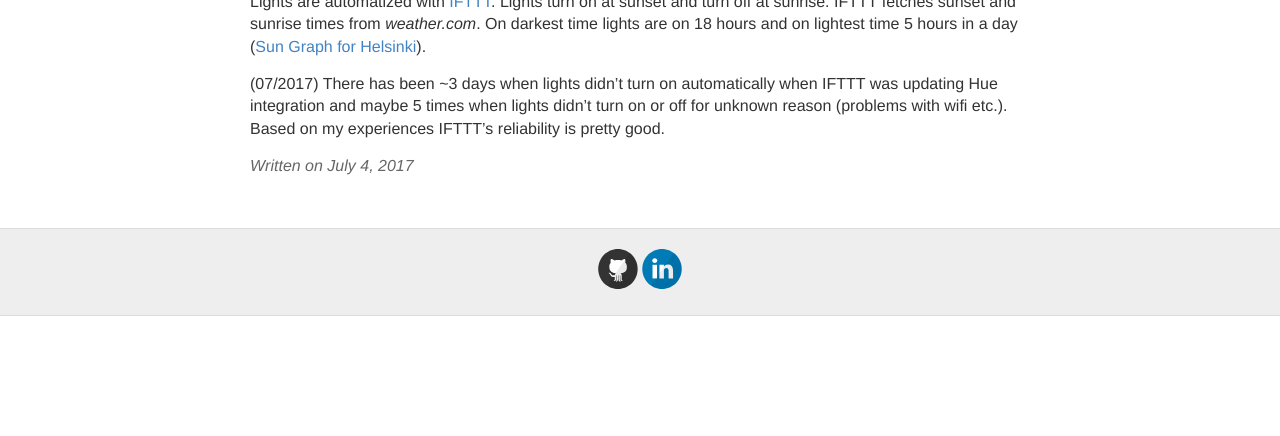
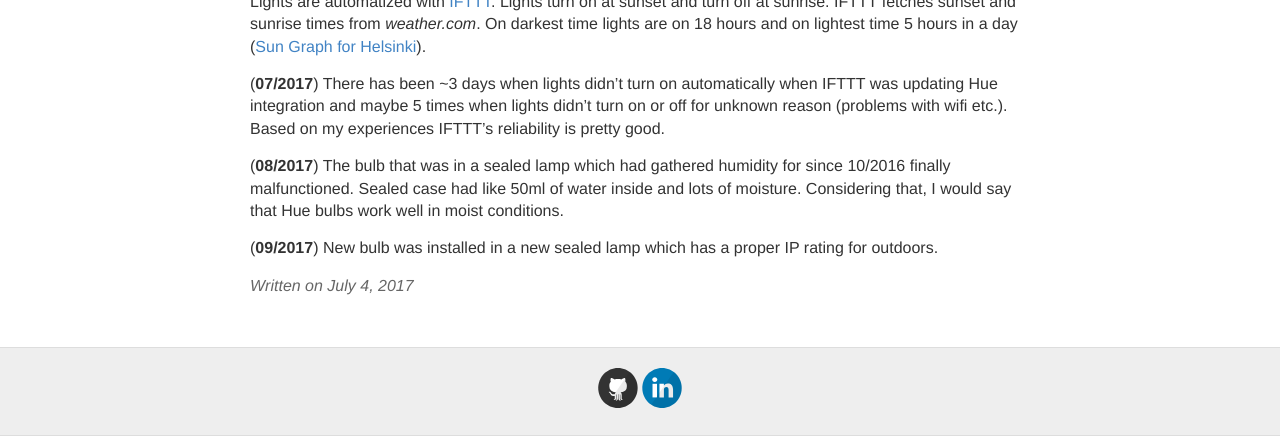
Before and after one commit to ttu/ttu.github.io, a Jekyll site: the page built from _posts/2017-7-4-philips-hue-outdoors-use.md, in a window 1280 px wide and 900 px high, scrolled down 791 px, cut to the strip 464-900 px from the top of the window. Built offline with Jekyll 4.4.1, drawn with Linux system fonts in a browser that asks for light colours; comment, search, counter and statistics services are not loaded; before the commit the page ends 1571 px from its top, so only the background shows below that; some of the changed text lies outside the part shown.

Commit message:
Updated Philips Hue post

```diff
--- a/_posts/2017-7-4-philips-hue-outdoors-use.md
+++ b/_posts/2017-7-4-philips-hue-outdoors-use.md
@@ -11,7 +11,7 @@
 
 __Model:__ Philips Hue White E27
 
-__Status:__ ({{ 'now' | date: "%m" }}/2017) 7/7 working
+__Status:__ ({{ 'now' | date: "%m/%Y" }}) 7 working fine, 1 broke after abuse to humidity
 
 __Weather history:__ from 08/2016 (provided by _wunderground.com_)
 
@@ -25,4 +25,8 @@
 
 Lights are automatized with [IFTTT](https://ifttt.com). Lights turn on at sunset and turn off at sunrise. IFTTT fetches sunset and sunrise times from _weather.com_. On darkest time lights are on 18 hours and on lightest time 5 hours in a day ([Sun Graph for Helsinki](https://www.timeanddate.com/sun/finland/helsinki)).
 
-(07/2017) There has been ~3 days when lights didn't turn on automatically when IFTTT was updating Hue integration and maybe 5 times when lights didn't turn on or off for unknown reason (problems with wifi etc.). Based on my experiences IFTTT's reliability is pretty good.
+(__07/2017__) There has been ~3 days when lights didn't turn on automatically when IFTTT was updating Hue integration and maybe 5 times when lights didn't turn on or off for unknown reason (problems with wifi etc.). Based on my experiences IFTTT's reliability is pretty good.
+
+(__08/2017__) The bulb that was in a sealed lamp which had gathered humidity for since 10/2016 finally malfunctioned. Sealed case had like 50ml of water inside and lots of moisture. Considering that, I would say that Hue bulbs work well in moist conditions.
+
+(__09/2017__) New bulb was installed in a new sealed lamp which has a proper IP rating for outdoors.
```
